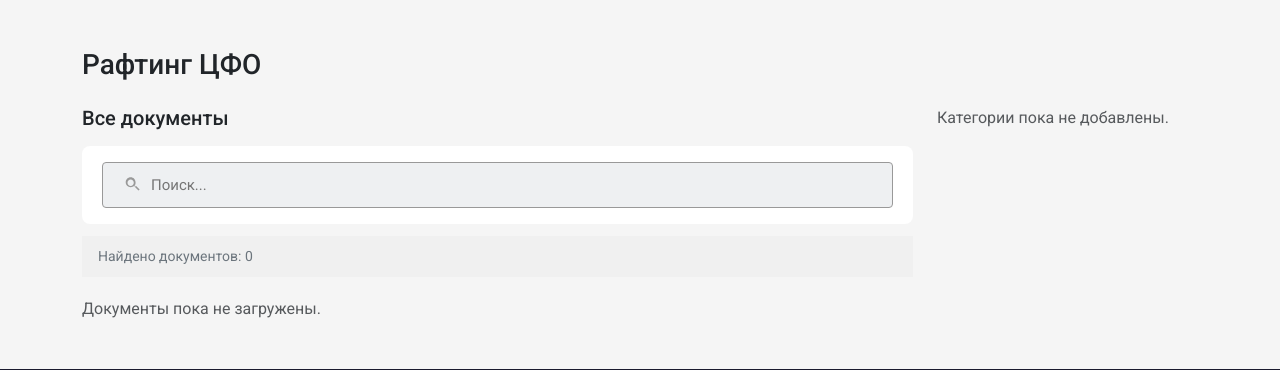
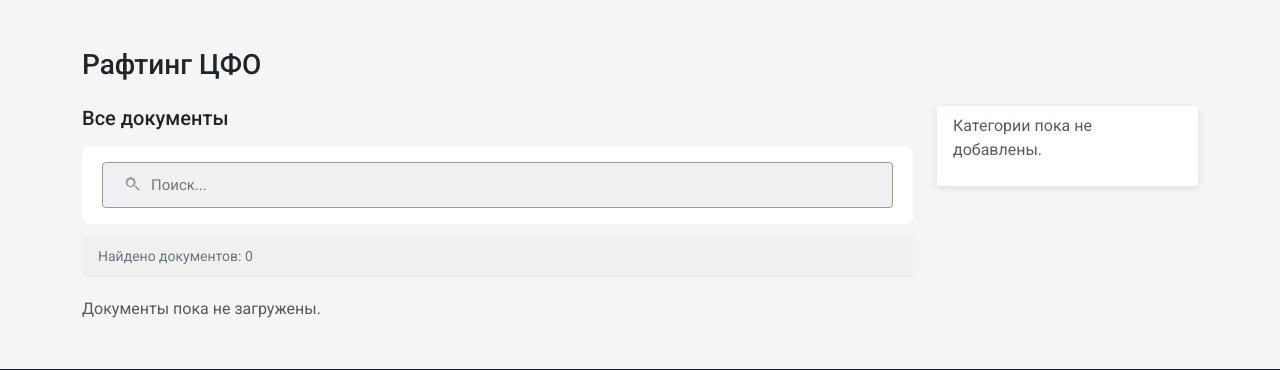
Before and after one commit to rusrafting50-dev/RAFTING_CFO-CODEX, a Flask app: page /documents/ in a window 1280 px wide. Shown: the part 120-490 px from the top of the page. Run offline with Flask 3, Linux system fonts and the light colour scheme; data that the repository does not hold is empty.

Commit message:
Правая панель категорий на «Рафтинг ЦФО»: белый фон, обычный шрифт названий

```diff
--- a/static/css/style.css
+++ b/static/css/style.css
@@ -1124,6 +1124,12 @@ footer hr {
    разделов под собой, разворот отмечен галочкой-шевроном. Раздел —
    обычная ссылка с фильтром (?section=...); при выбранном разделе его
    категория выделяется цветом, а сам раздел — жирным шрифтом. */
+.doc-category-panel {
+    background: #fff;
+    padding: 8px 16px;
+    box-shadow: 0 2px 8px rgba(0,0,0,0.1);
+}
+
 .doc-category-item {
     border-bottom: 1px solid #eee;
 }
@@ -1143,7 +1149,7 @@ footer hr {
     text-align: left;
     padding: 14px 10px;
     color: var(--color-dark);
-    font-weight: 600;
+    font-weight: 400;
     font-size: 15px;
     border-radius: 4px;
     cursor: pointer;
--- a/templates/documents/list.html
+++ b/templates/documents/list.html
@@ -61,6 +61,7 @@
             </div>
 
             <div class="col-lg-3">
+                <div class="doc-category-panel">
                 {% if not categories %}
                     <p class="text-muted">Категории пока не добавлены.</p>
                 {% endif %}
@@ -84,6 +85,7 @@
                         </ul>
                     </div>
                 {% endfor %}
+                </div>
             </div>
         </div>
     </div>
```
